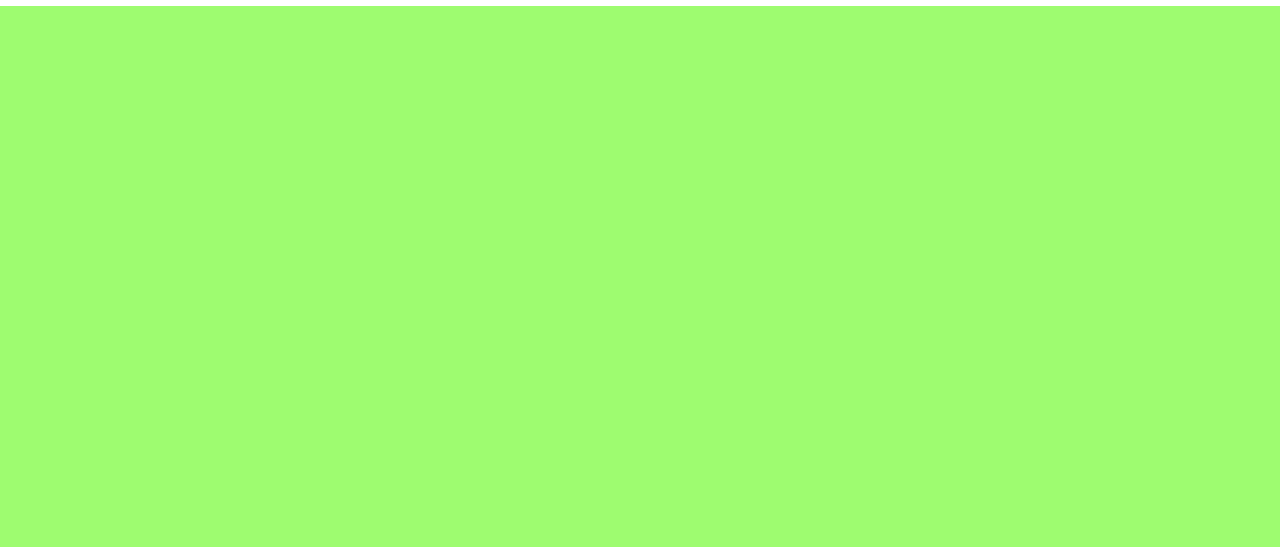
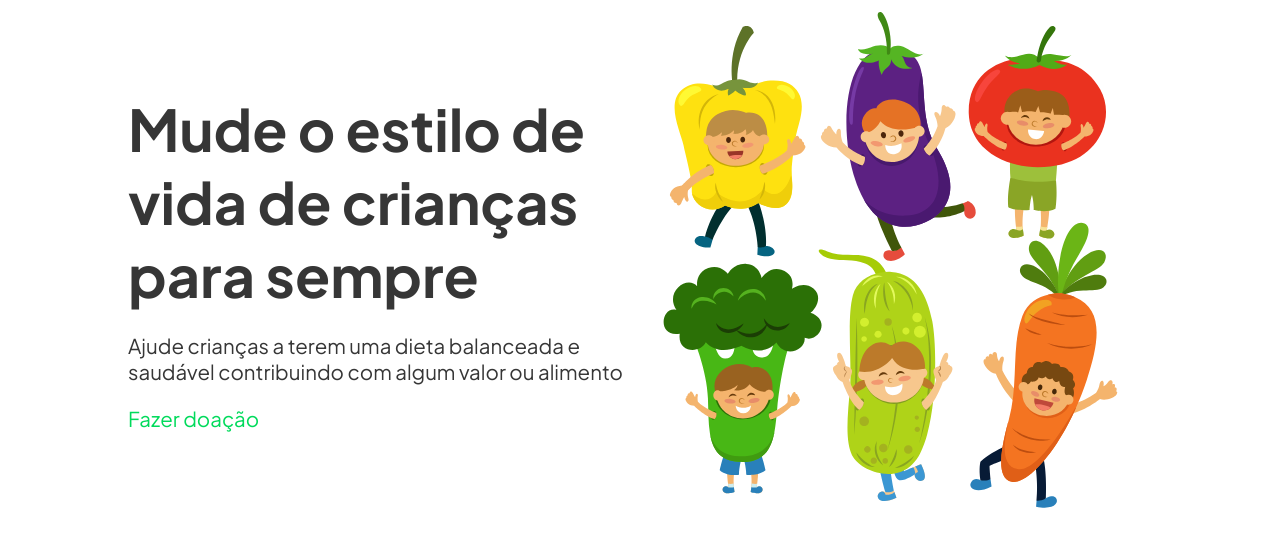
Before and after one commit to Gpossas/TecSaude, a plain HTML site: page index.html in a window 1280 px wide. Shown: the part 75-622 px from the top of the page. Drawn offline with nearby package versions, Linux system fonts and the light colour scheme.

Commit message:
hero section created

```diff
--- a/assets/css/main.scss
+++ b/assets/css/main.scss
@@ -20,7 +20,6 @@ body{
     font-family: 'Plus Jakarta Sans', sans-serif;
     color: $text-color;
     font-size: $text-size;
-    background-color: #9efc70;
 }
 
 main{
@@ -30,4 +29,5 @@ main{
 // ==================== NAVBAR/HEADER ====================
 @import "./sass_helpers/navbar";
 
-// ==================== HOME ====================
+// ==================== hero ====================
+@import "./sass_helpers/hero";
--- /dev/null
+++ b/assets/css/sass_helpers/_hero.scss
@@ -0,0 +1,30 @@
+.hero{
+    display: flex;
+    justify-content: center;
+    align-items: center;
+    .hero-text{
+        display: flex;
+        flex-direction: column;
+        justify-content: space-evenly;
+        font-size: $hero-text;
+        height: clamp(250px, 30vw, 800px);
+        width: clamp(250px, 40vw, 1000px);
+        h1{
+            font-size: $hero-big-text;
+        }
+        .hero-link{
+            color: $primary-color;
+            text-decoration: none;
+        }
+    }
+    .hero-image{
+        width: max(230px, 40%);
+        height: auto;
+    }
+}
+
+@media only screen and (max-width: 600px){
+  .hero{
+    flex-direction: column-reverse;
+  }
+}
--- a/assets/css/sass_helpers/_variables.scss
+++ b/assets/css/sass_helpers/_variables.scss
@@ -3,3 +3,7 @@ $text-color: #363636; //#1f271b
 $header-height: calc(30px + 4vw);
 $title-size: calc(1rem + 1vw);
 $text-size: calc(0.5rem + 0.7vw);
+
+// ===== hero ===== //
+$hero-big-text: max(26px, 4.5vw);
+$hero-text: clamp(14px, 1.6vw, 34px);
--- a/index.html
+++ b/index.html
@@ -39,11 +39,18 @@
         <button>Doar</button>
     </header>
 
-    <!-- ========== HERO ========== -->
-    <br><br><br><br><br><br><br><br><br><br><br><br>
-    <br><br><br><br><br><br><br><br><br><br><br><br>
-    <br><br><br><br><br><br><br><br><br><br><br><br>
-    <br><br><br><br><br><br><br><br><br><br><br><br>
+    <main>
+        <!-- ========== HERO ========== -->
+        <section class="hero">
+            <div class="hero-text">
+                <h1>Mude o estilo de vida de crianças para sempre</h1>
+                <p>Ajude crianças a terem uma dieta balanceada e saudável contribuindo com algum valor ou alimento</p>
+                <a class="hero-link" href="#">Fazer doação</a>
+            </div>
+
+            <img class="hero-image" alt="children in vegetable-costume" src="./assets/images/vegetable-costume.svg">
+        </section>
+    </main>
 
     <script src="./assets/js/main.js"></script>
 </body>
```
Also changed, not shown: assets/css/main.css, assets/images/vegetable-costume.svg (added), 1 other file.
